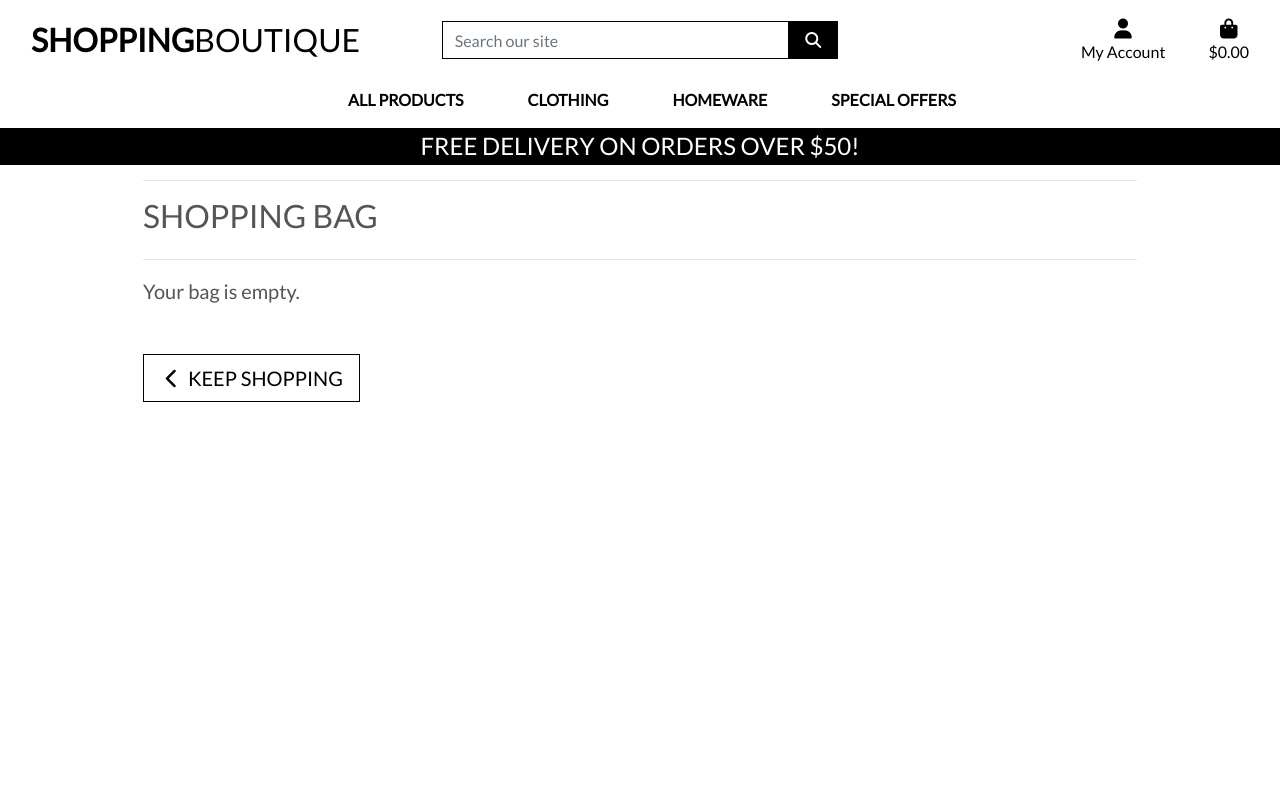
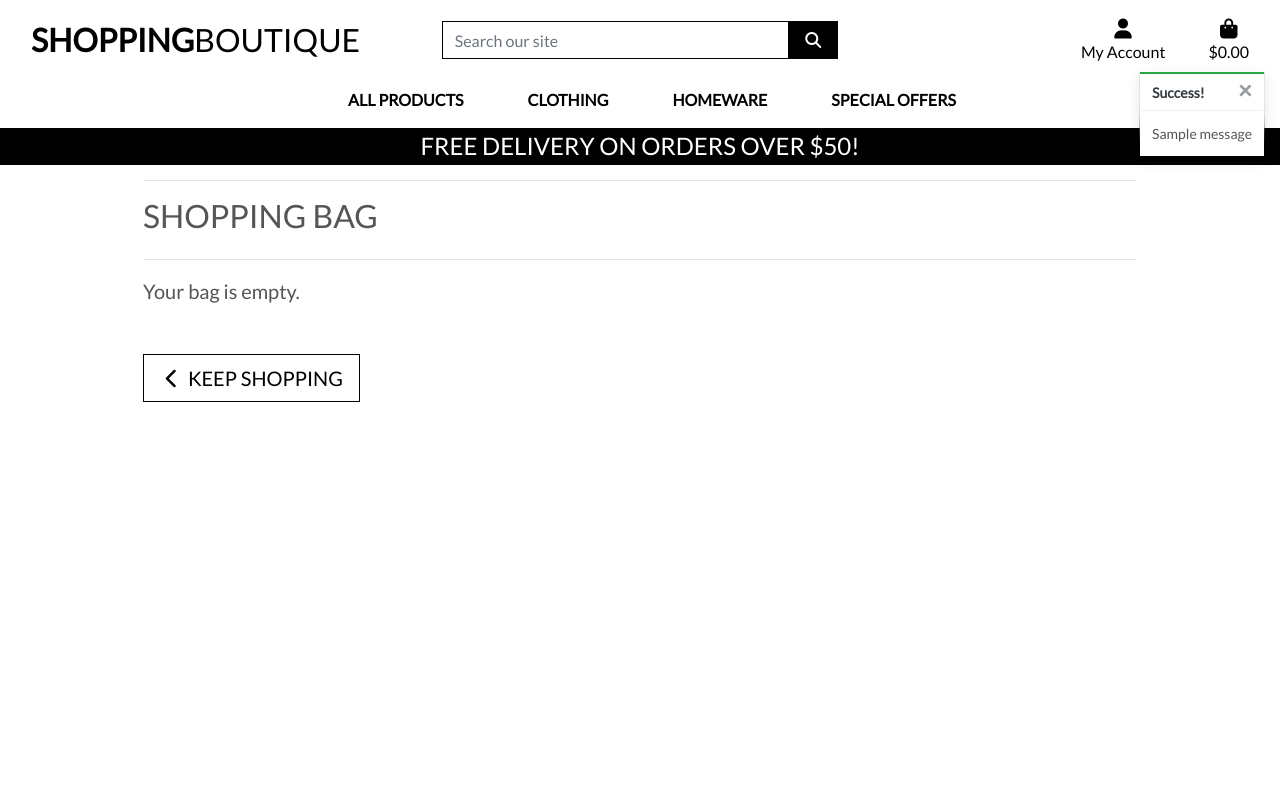
Before and after one commit to Jmurray1989/Shopping_Boutique, a Django app: page /bag/ in a window 1280 px wide. Run offline with Django 3.2, Linux system fonts and the light colour scheme; tables that the repository leaves empty hold one stand-in row (values such as "Sample post"); one stand-in notice (Sample message) is shown; some libraries are stand-ins or nearby versions.

Commit message:
added toasts

```diff
--- a/bag/views.py
+++ b/bag/views.py
@@ -1,5 +1,7 @@
+from django.shortcuts import render, redirect, reverse, HttpResponse
+from django.contrib import messages
 
-from django.shortcuts import render, redirect, reverse, HttpResponse
+from products.models import Product
 
 # Create your views here.
 
@@ -13,6 +15,7 @@ def view_bag(request):
 def add_to_bag(request, item_id):
     """ Add a quantity of the specified product to the shopping bag """
 
+    product = Product.objects.get(pk=item_id)
     quantity = int(request.POST.get('quantity'))
     redirect_url = request.POST.get('redirect_url')
     size = None
@@ -33,6 +36,7 @@ def add_to_bag(request, item_id):
             bag[item_id] += quantity
         else:
             bag[item_id] = quantity
+            messages.success(request, f'Added {product.name} to your bag')
 
     request.session['bag'] = bag
     return redirect(redirect_url)
--- a/static/css/base.css
+++ b/static/css/base.css
@@ -3,11 +3,12 @@ html {
 }
 
 body {
-    background: url('/media/homepage_background_cropped.jpg') no-repeat center center fixed;
+  background: url("/media/homepage_background_cropped.jpg") no-repeat center
+    center fixed;
   background-size: cover;
   height: calc(100vh - 164px);
   color: #555;
-    font-family: 'Lato';
+  font-family: "Lato";
 }
 
 /* from Bulma */
@@ -102,6 +103,23 @@ a.category-badge > span.badge:hover {
   cursor: pointer;
 }
 
+/* ------------------------------- bootstrap toasts */
+
+.message-container {
+  position: fixed;
+  top: 72px;
+  right: 15px;
+  z-index: 99999999999;
+}
+
+.custom-toast {
+  overflow: visible;
+}
+
+.toast-capper {
+  height: 2px;
+}
+
 /* -------------------------------- Media Queries */
 
 /* Slightly larger container on xl screens */
--- a/templates/base.html
+++ b/templates/base.html
@@ -135,9 +135,31 @@
 	</header>
 
 	{% if messages %}
-	<div class="message-container"></div>
-	{% endif %} {% block page_header %} {% endblock %} {% block content %}
-	{% endblock %} {% block postloadjs %} {% endblock %}
-</body>
+	<div class="message-container">
+		{% for message in messages %}
+		{% with message.level as level %}
+		{% if level == 40 %}
+		{% include 'includes/toasts/toast_error.html' %}
+		{% elif level == 30 %}
+		{% include 'includes/toasts/toast_warning.html' %}
+		{% elif level == 25 %}
+		{% include 'includes/toasts/toast_success.html' %}
+		{% else %}
+		{% include 'includes/toasts/toast_info.html' %}
+		{% endif %}
+		{% endwith %}
+		{% endfor %}
+	</div>
+	{% endif %}
 
-</html>
+	{% block page_header %}
+	{% endblock %}
+
+	{% block content %}
+	{% endblock %}
+
+	{% block postloadjs %}
+	<script type="text/javascript">
+		$('.toast').toast('show');
+	</script>
+	{% endblock %}
--- /dev/null
+++ b/templates/includes/toasts/toast_success.html
@@ -0,0 +1,13 @@
+<div class="toast custom-toast rounded-0 border-top-0" data-autohide="false">
+    <div class="arrow-up arrow-success"></div>
+    <div class="w-100 toast-capper bg-success"></div>
+    <div class="toast-header bg-white text-dark">
+        <strong class="mr-auto">Success!</strong>
+        <button type="button" class="ml-2 mb-1 close text-dark" data-dismiss="toast" aria-label="Close">
+            <span aria-hidden="true">&times;</span>
+        </button>
+    </div>
+    <div class="toast-body bg-white">
+        {{ message }}
+    </div>
+</div>
```
Also changed, not shown: shopping_boutique/settings.py (+4 -4 lines), templates/includes/toasts/toast_error.html (added, +13 -0 lines), templates/includes/toasts/toast_info.html (added, +13 -0 lines), templates/includes/toasts/toast_warning.html (added, +13 -0 lines). Lines whose indentation alone changed are shown as unchanged.
